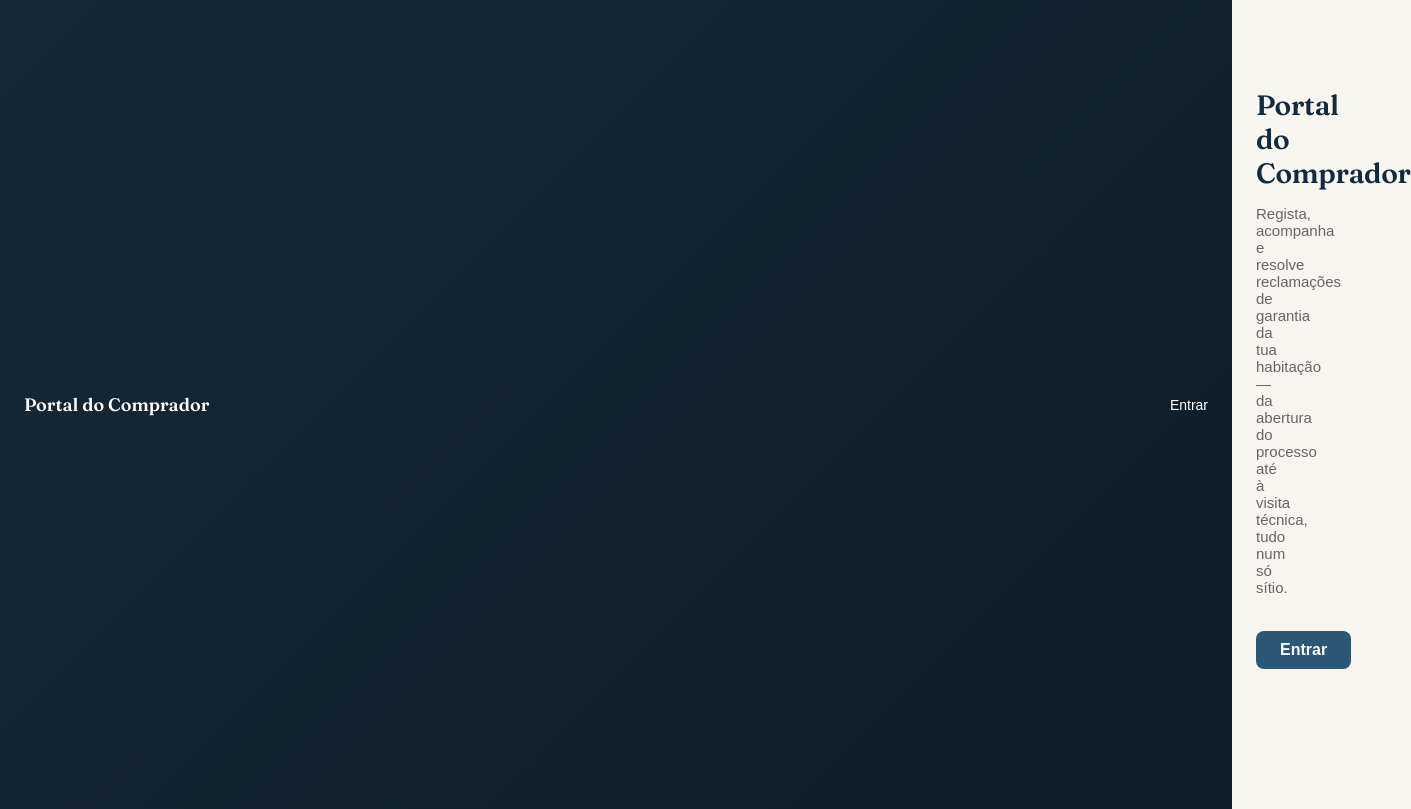
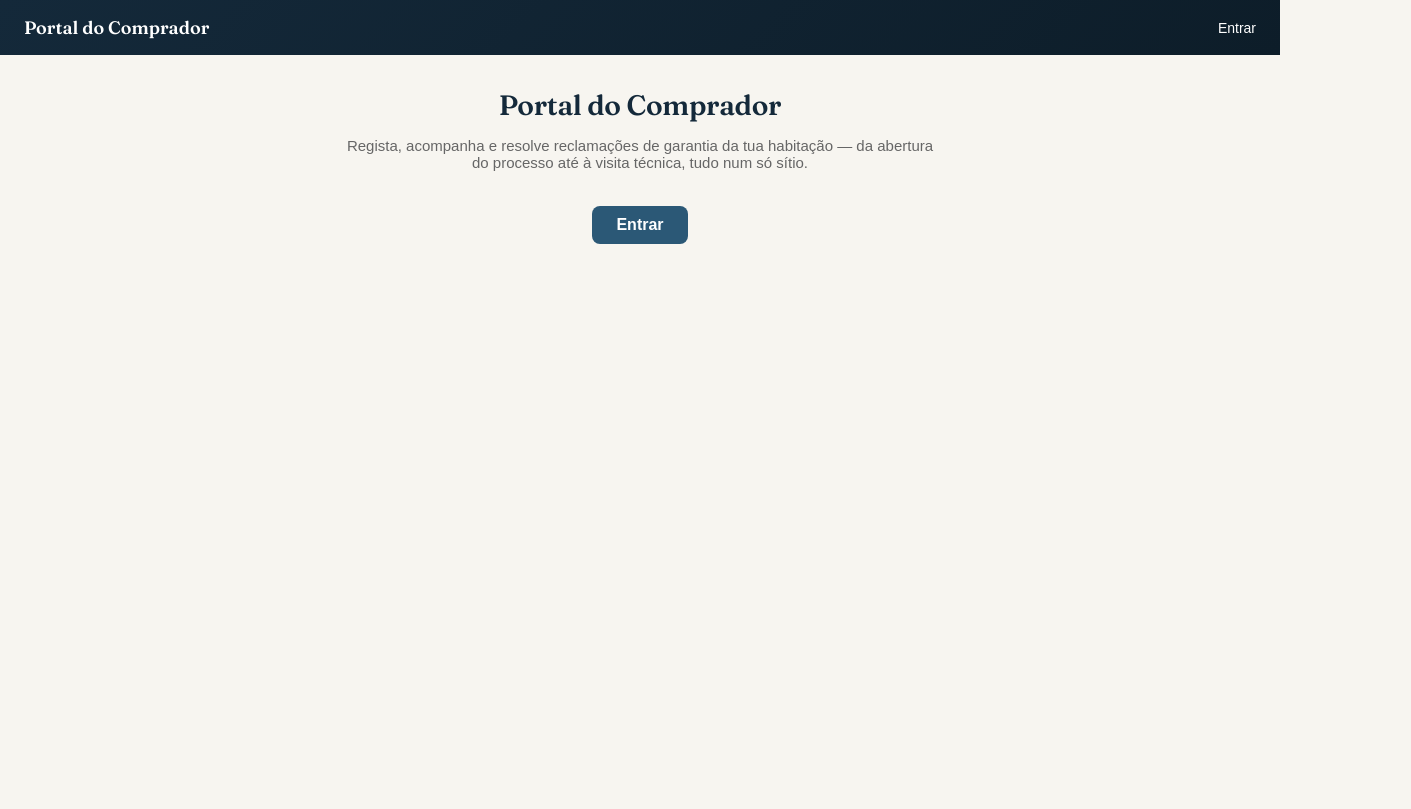
Before and after one commit to econdeinsula/portal-comprador, a Next.js app: page / in a window 1280 px wide. Shown: the whole page, 1411 px wide, since content can reach past the window. Built offline with nearby package versions, Linux system fonts and the light colour scheme; no server answers.

Commit message:
Corrigir layout da pagina de login

```diff
--- a/components/Nav.js
+++ b/components/Nav.js
@@ -86,7 +86,8 @@ export default function Nav() {
   if (!user) {
     return (
       <div style={{
-        width: '100%', padding: '16px 24px', background: 'linear-gradient(135deg, #14293A, #0D1D29)',
+        position: 'fixed', top: 0, left: 0, right: 0, zIndex: 10,
+        padding: '16px 24px', background: 'linear-gradient(135deg, #14293A, #0D1D29)',
         display: 'flex', justifyContent: 'space-between', alignItems: 'center', fontFamily: 'sans-serif',
       }}>
         <Link href="/" style={{ color: '#fff', fontFamily: "'Fraunces', serif", fontWeight: 600, fontSize: 18, textDecoration: 'none' }}>
```
